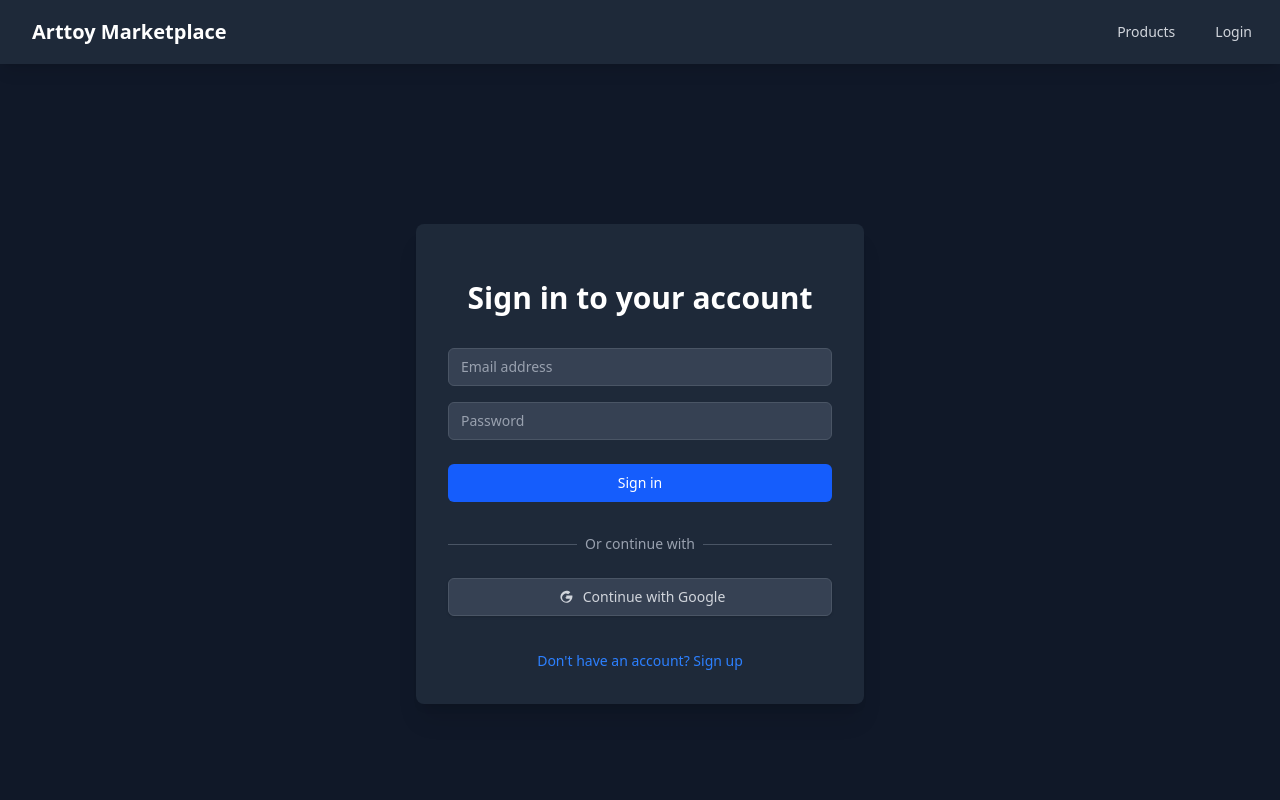
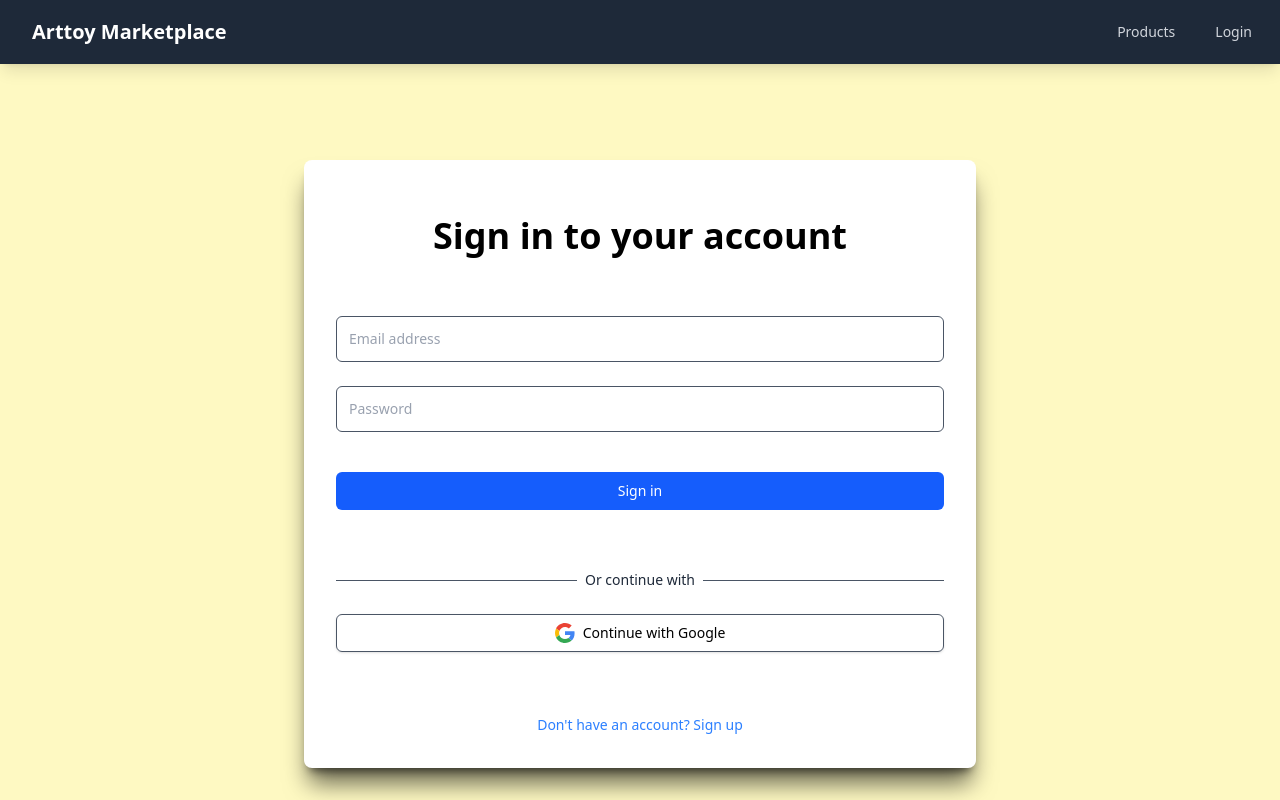
Before and after one commit to ppitikorn/react-arttoy-marketplace, a React (Vite) app in the folder frontend/: page /login in a window 1280 px wide. Shown: the top 800 px of the page. Built offline with nearby package versions, Linux system fonts and the light colour scheme; no server answers.

Commit message:
แก้หน้า Loginให้เหมือนfigma

```diff
--- a/frontend/src/pages/auth/Login.jsx
+++ b/frontend/src/pages/auth/Login.jsx
@@ -59,29 +59,30 @@ const Login = () => {
   };
 
   return (
-    <div className="min-h-screen flex items-center justify-center bg-gray-900 py-12 px-4 sm:px-6 lg:px-8">
-      <div className="max-w-md w-full space-y-8 bg-gray-800 p-8 rounded-lg shadow-xl">
+    <div className="min-h-screen flex items-center justify-center bg-yellow-100 py-3 px-3 sm:px-6 lg:px-8">
+      <div className="max-w-2xl w-full space-y-15  bg-white p-8 rounded-lg shadow-xl shadow-black/60">
         <div>
-          <h2 className="mt-6 text-center text-3xl font-extrabold text-white">
+          <h2 className="mt-6 text-center text-4xl font-extrabold text-black">
             {isLogin ? 'Sign in to your account' : 'Create a new account'}
           </h2>
         </div>
 
         {error && (
-          <div className="bg-red-500/10 border border-red-500 text-red-400 px-4 py-3 rounded relative">
+          <div className="bg-red-500/10 border border-red-500 text-red-400 px-3 py-3 rounded relative mb-4">
             {error}
           </div>
         )}
 
-        <form className="mt-8 space-y-6" onSubmit={formik.handleSubmit}>
-          <div className="space-y-4">
+        <form className="mt-8 space-y-10" onSubmit={formik.handleSubmit}>
+          <div className="space-y-6">
             <div>
               <label htmlFor="email" className="sr-only">Email address</label>
               <input
                 id="email"
                 name="email"
                 type="email"
-                className="appearance-none rounded-md relative block w-full px-3 py-2 border border-gray-600 bg-gray-700 text-white placeholder-gray-400 focus:outline-none focus:ring-blue-500 focus:border-blue-500 focus:z-10 sm:text-sm"
+                className="appearance-none rounded-md relative block w-full px-3 py-3 border border-gray-600 bg-white text-black
+                           placeholder-gray-400 focus:outline-none focus:ring-blue-500 focus:border-blue-500 focus:z-10 sm:text-sm"
                 placeholder="Email address"
                 value={formik.values.email}
                 onChange={formik.handleChange}
@@ -97,7 +98,8 @@ const Login = () => {
                 id="password"
                 name="password"
                 type="password"
-                className="appearance-none rounded-md relative block w-full px-3 py-2 border border-gray-600 bg-gray-700 text-white placeholder-gray-400 focus:outline-none focus:ring-blue-500 focus:border-blue-500 focus:z-10 sm:text-sm"
+                className="appearance-none rounded-md relative block w-full px-3 py-3 border border-gray-600 bg-white text-black
+                          placeholder-gray-400 focus:outline-none focus:ring-blue-500 focus:border-blue-500 focus:z-10 sm:text-sm"
                 placeholder="Password"
                 value={formik.values.password}
                 onChange={formik.handleChange}
@@ -114,7 +116,8 @@ const Login = () => {
                   id="confirmPassword"
                   name="confirmPassword"
                   type="password"
-                  className="appearance-none rounded-md relative block w-full px-3 py-2 border border-gray-600 bg-gray-700 text-white placeholder-gray-400 focus:outline-none focus:ring-blue-500 focus:border-blue-500 focus:z-10 sm:text-sm"
+                  className="appearance-none rounded-md relative block w-full px-3 py-3 border border-gray-600 bg-white text-black
+                          placeholder-gray-400 focus:outline-none focus:ring-blue-500 focus:border-blue-500 focus:z-10 sm:text-sm"
                   placeholder="Confirm password"
                   value={formik.values.confirmPassword}
                   onChange={formik.handleChange}
@@ -129,7 +132,8 @@ const Login = () => {
           <div>
             <button
               type="submit"
-              className="group relative w-full flex justify-center py-2 px-4 border border-transparent text-sm font-medium rounded-md text-white bg-blue-600 hover:bg-blue-700 focus:outline-none focus:ring-2 focus:ring-offset-2 focus:ring-blue-500"
+              className="group relative w-full flex justify-center py-2 px-4 border border-transparent text-sm font-medium rounded-md
+                        text-white bg-blue-600 hover:bg-blue-700 focus:outline-none focus:ring-2 focus:ring-offset-2 focus:ring-blue-500"
             >
               {isLogin ? 'Sign in' : 'Sign up'}
             </button>
@@ -142,18 +146,24 @@ const Login = () => {
               <div className="w-full border-t border-gray-600"></div>
             </div>
             <div className="relative flex justify-center text-sm">
-              <span className="px-2 bg-gray-800 text-gray-400">Or continue with</span>
+              <span className="px-2 bg-white text-gray-800 ">Or continue with</span>
             </div>
           </div>
 
           <div className="mt-6">
             <button
               type="button"
-              className="w-full flex items-center justify-center px-4 py-2 border border-gray-600 rounded-md shadow-sm text-sm font-medium text-gray-300 bg-gray-700 hover:bg-gray-600 focus:outline-none focus:ring-2 focus:ring-offset-2 focus:ring-gray-500"
+              className="w-full flex items-center justify-center px-4 py-2 border border-gray-600 rounded-md
+                        shadow-sm text-sm font-medium text-black bg-gray-0 hover:bg-gray-300 focus:outline-none focus:ring-2
+                        focus:ring-offset-2 focus:ring-gray-500"
               onClick={handleGoogleLogin}
             >
-              <svg className="w-5 h-5 mr-2" fill="currentColor" viewBox="0 0 24 24">
-                <path d="M12.545,12.151L12.545,12.151c0,1.054,0.855,1.909,1.909,1.909h3.536c-0.416,1.363-1.405,2.475-2.725,3.074 c-2.425,1.098-5.293,0.022-6.391-2.403c-1.098-2.425-0.022-5.293,2.403-6.391c1.486-0.674,3.212-0.516,4.558,0.416l2.535-2.535 c-2.053-1.671-4.99-2.148-7.595-0.971c-3.596,1.629-5.2,5.86-3.571,9.456c1.629,3.596,5.86,5.2,9.456,3.571 c2.645-1.199,4.268-3.886,4.268-6.775c0-0.409-0.033-0.817-0.099-1.221h-7.28V12.151z"></path>
+              <svg className="w-5 h-5 mr-2 "  viewBox="0 0 48 48">
+                <path fill="#EA4335" d="M24 9.5c3.54 0 6.71 1.22 9.21 3.6l6.85-6.85C35.9 2.38 30.47 0 24 0 14.62 0 6.51 5.38 2.56 13.22l7.98 6.19C12.43 13.72 17.74 9.5 24 9.5z"/>
+                <path fill="#4285F4" d="M46.98 24.55c0-1.57-.15-3.09-.38-4.55H24v9.02h12.94c-.58 2.96-2.26 5.48-4.78 7.18l7.73 6c4.51-4.18 7.09-10.36 7.09-17.65z"/>
+                <path fill="#FBBC05" d="M10.53 28.59c-.48-1.45-.76-2.99-.76-4.59s.27-3.14.76-4.59l-7.98-6.19C.92 16.46 0 20.12 0 24c0 3.88.92 7.54 2.56 10.78l7.97-6.19z"/>
+                <path fill="#34A853" d="M24 48c6.48 0 11.93-2.13 15.89-5.81l-7.73-6c-2.15 1.45-4.92 2.3-8.16 2.3-6.26 0-11.57-4.22-13.47-9.91l-7.98 6.19C6.51 42.62 14.62 48 24 48z"/>
+                <path fill="none" d="M0 0h48v48H0z"/>
               </svg>
               Continue with Google
             </button>
```
